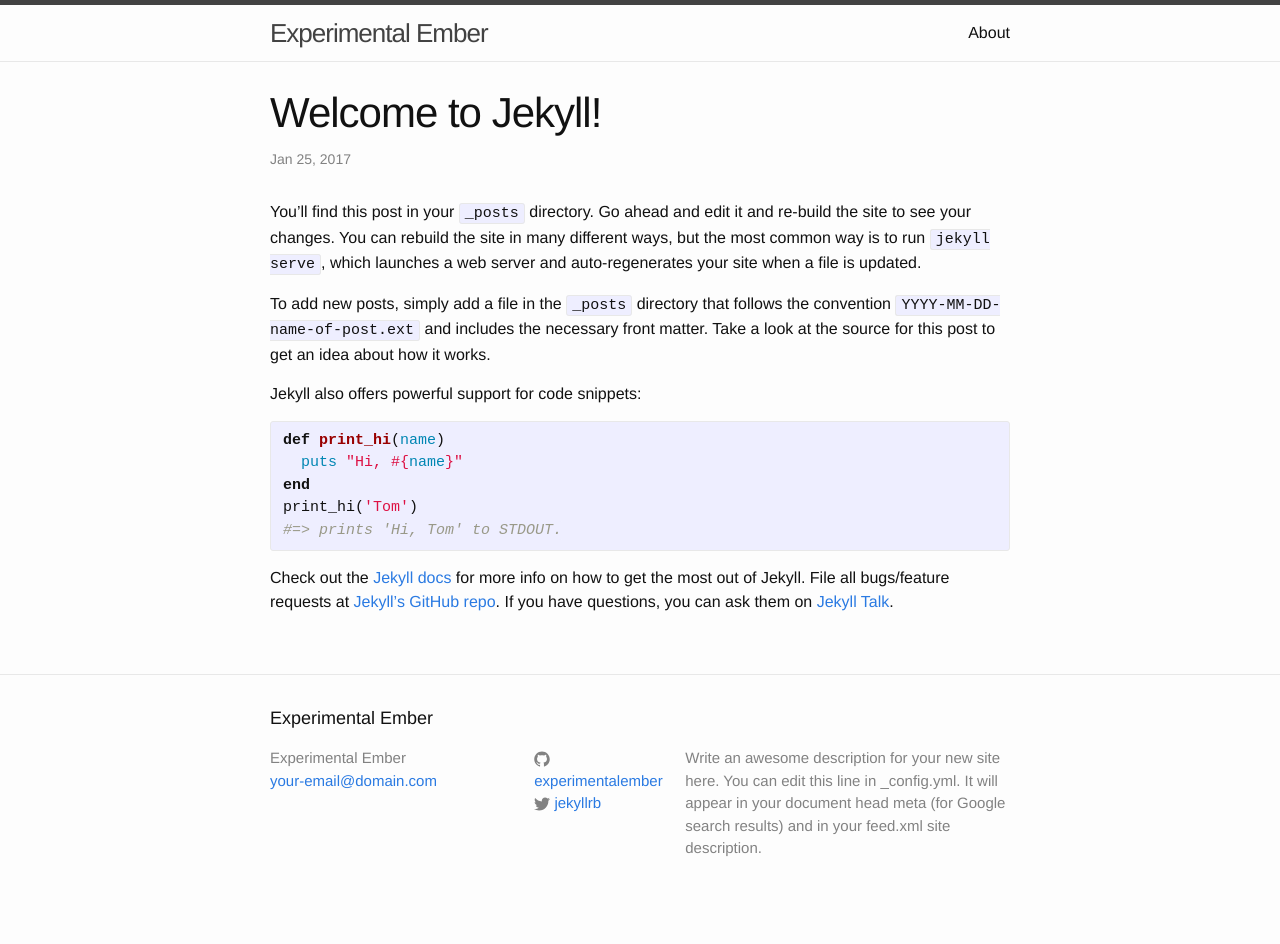
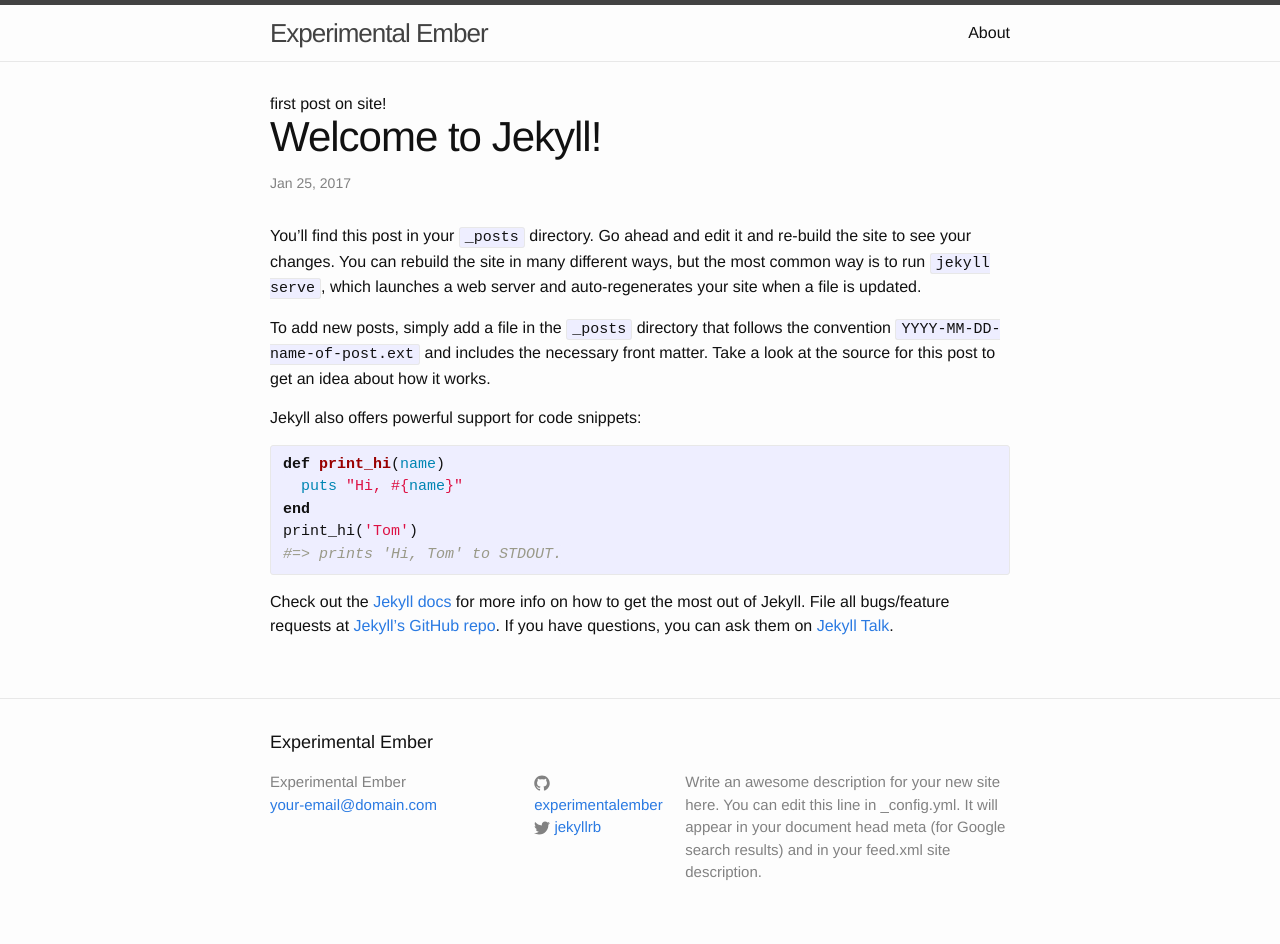
Before and after one commit to experimentalember/experimentalember.github.io, a Jekyll site: the page built from _posts/2017-01-25-welcome-to-jekyll.markdown, in a window 1280 px wide. Built offline with Jekyll 4.4.1, drawn with Linux system fonts in a browser that asks for light colours; before the commit the page ends 920 px from its top, so only the background shows below that.

Commit message:
Update post.html

```diff
--- a/_layouts/post.html
+++ b/_layouts/post.html
@@ -3,7 +3,7 @@ layout: default
 ---
 <article class="post" itemscope itemtype="http://schema.org/BlogPosting">
 
-  <header class="post-header">
+  <header class="post-header"> first post on site!
     <h1 class="post-title" itemprop="name headline">{{ page.title }}</h1>
     <p class="post-meta"><time datetime="{{ page.date | date_to_xmlschema }}" itemprop="datePublished">{{ page.date | date: "%b %-d, %Y" }}</time>{% if page.author %} • <span itemprop="author" itemscope itemtype="http://schema.org/Person"><span itemprop="name">{{ page.author }}</span></span>{% endif %}</p>
   </header>
```
